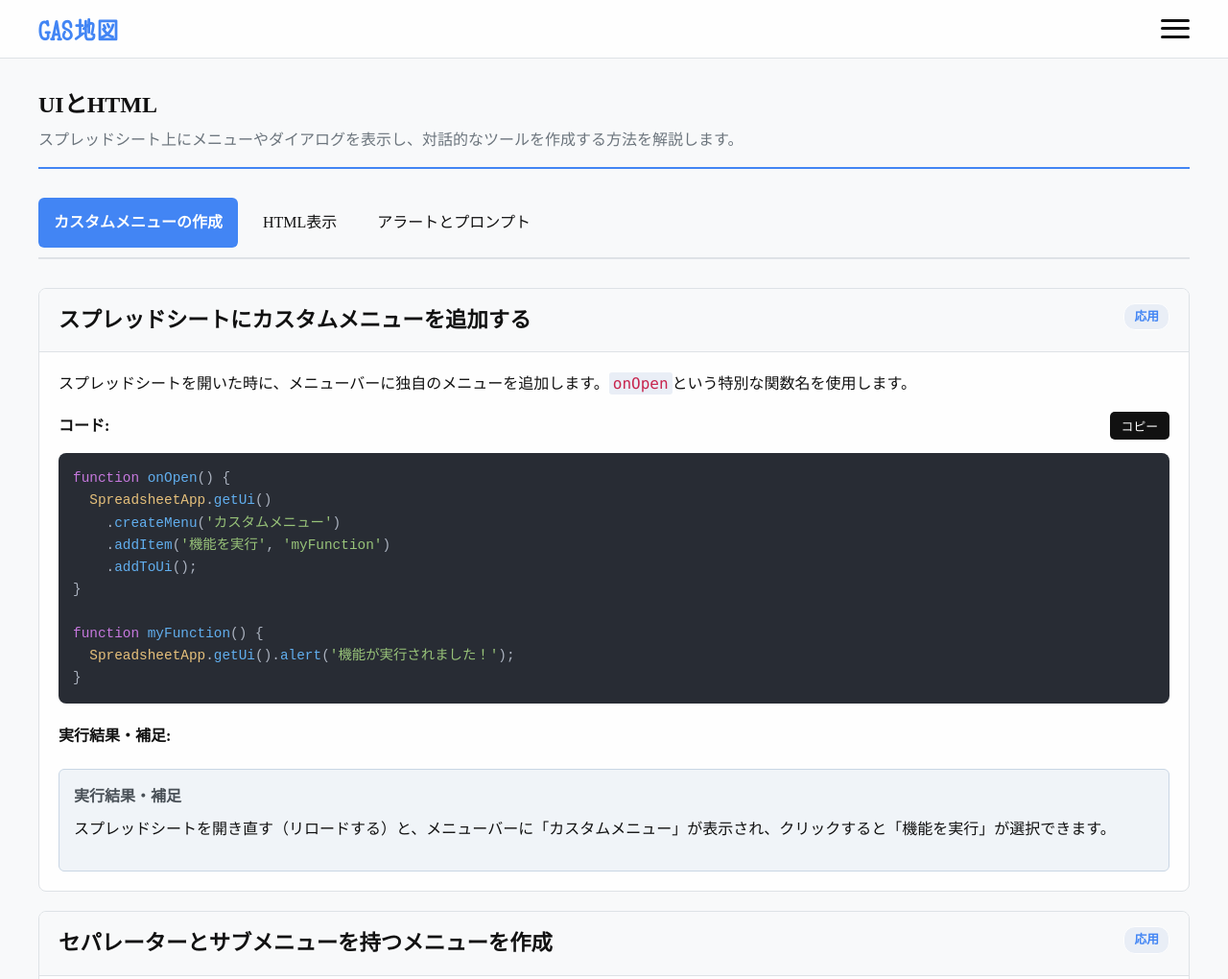
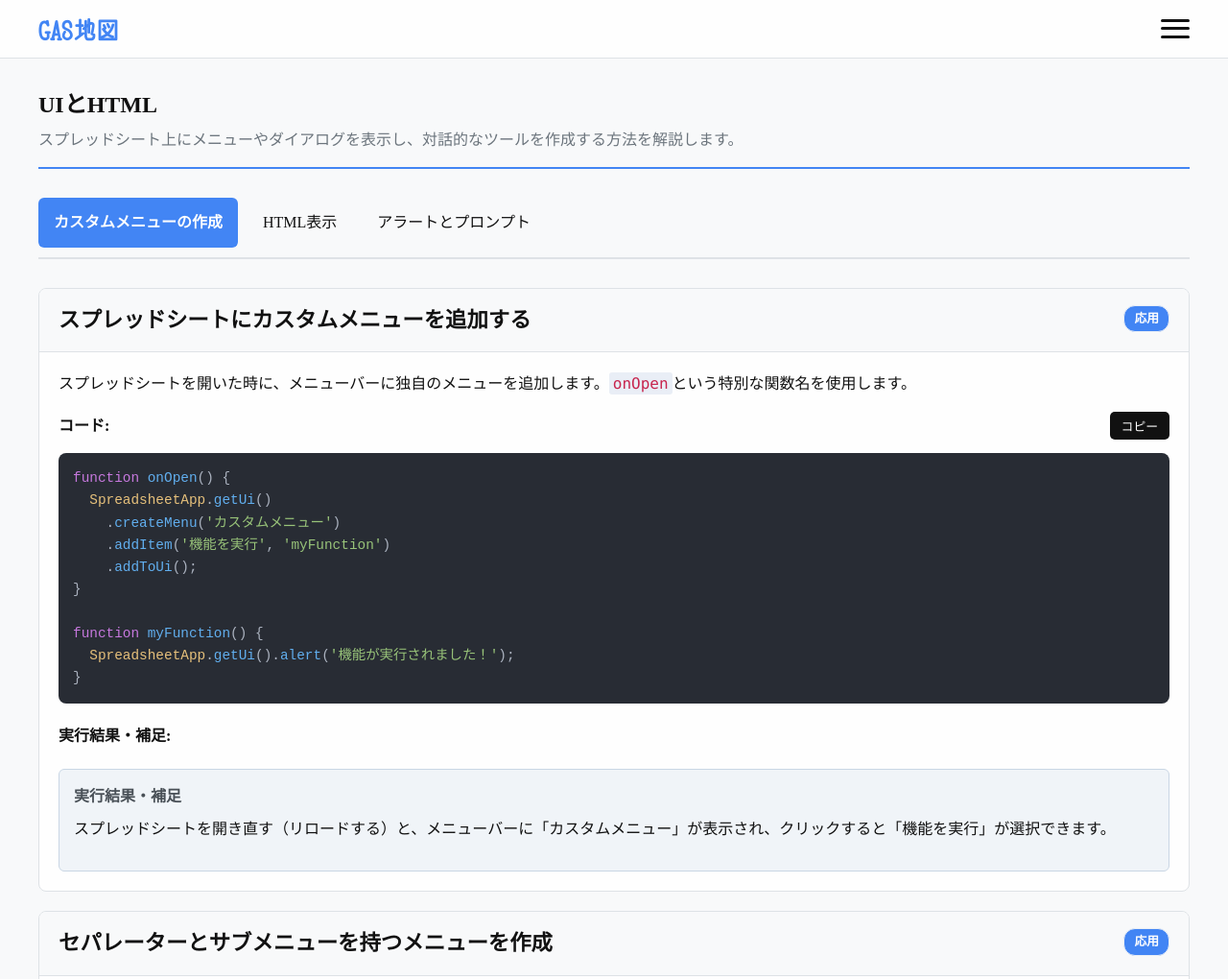
Before and after one commit to pikata-kaya/GASChiZu, a plain HTML site: page category/ui.html in a window 1280 px wide. Shown: the top 1020 px of the page at 96% size. Drawn offline with nearby package versions, Linux system fonts and the light colour scheme; a web font is replaced by a local one.

Commit message:
fix: レベルタグのmobileでの位置調整

```diff
--- a/assets/css/style.css
+++ b/assets/css/style.css
@@ -331,13 +331,7 @@ body {
   margin-bottom: 20px;
   overflow: hidden;
 }
-.cheatsheet-item h3 {
-  margin: 0;
-  padding: 15px 20px;
-  font-size: 1.4rem;
-  background-color: #f8f9fa;
-  border-bottom: 1px solid var(--border-color);
-}
+
 .cheatsheet-body {
   padding: 20px;
 }
@@ -589,13 +583,12 @@ body {
   font-weight: bold;
   padding: 3px 10px;
   border-radius: 12px;
-  background-color: var(--secondary-color);
-  color: var(--primary-color);
-  border: 1.5px solid var(--card-bg-color);
-  position: absolute;
-  top: 15px;
-  right: 20px;
+  background-color: var(--primary-color);
+  color: var(--card-bg-color); /* 可読性を考慮して白系に戻しました */
+  border: 1.5px solid var(--secondary-color);
   text-transform: capitalize;
+  flex-shrink: 0; /* タグが縮まないようにする */
+  margin-top: 2px; /* 微調整 */
 }
 
 /* h3要素を相対配置の基準にする */
@@ -644,3 +637,40 @@ details[open] > .tags-summary::after {
 .tags-list {
   margin-top: 10px;
 }
+
+/* 画面幅が500px以下の時のタイトルとレベルタグのレイアウト */
+@media (max-width: 500px) {
+  .cheatsheet-item h3 {
+    flex-direction: column; /* 要素を縦積みに変更 */
+    align-items: flex-start; /* 左揃えに */
+    gap: 5px; /* 隙間を狭くする */
+  }
+
+  .level-badge {
+    margin-top: 0;
+    align-self: flex-end;
+  }
+}
+
+/* =================================== */
+/* チートシートカードのタイトル回り調整 */
+/* =================================== */
+
+/* タイトルテキストが幅に合わせて伸縮するようにする */
+.cheatsheet-title-text {
+  flex-grow: 1;
+}
+
+/* h3要素をFlexboxコンテナとして定義 */
+.cheatsheet-item h3 {
+  position: relative;
+  margin: 0;
+  padding: 15px 20px;
+  font-size: 1.4rem;
+  background-color: #f8f9fa;
+  border-bottom: 1px solid var(--border-color);
+  display: flex;
+  justify-content: space-between;
+  align-items: flex-start;
+  gap: 10px;
+}
--- a/assets/js/category-tabs.js
+++ b/assets/js/category-tabs.js
@@ -132,7 +132,10 @@ function createCheatsheetItem(item) {
     levelBadgeHtml = `<span class="level-badge ${escapedLevel}">${escapedLevel}</span>`;
   }
   itemElement.innerHTML = `
-        <h3>${escapedTitle} ${levelBadgeHtml}</h3>
+        <h3>
+            <span class="cheatsheet-title-text">${escapedTitle}</span>
+            ${levelBadgeHtml}
+        </h3>
         <div class="cheatsheet-body">
             ${screenshotHtml}
             <div class="prose">${descriptionHtml}</div>
```
